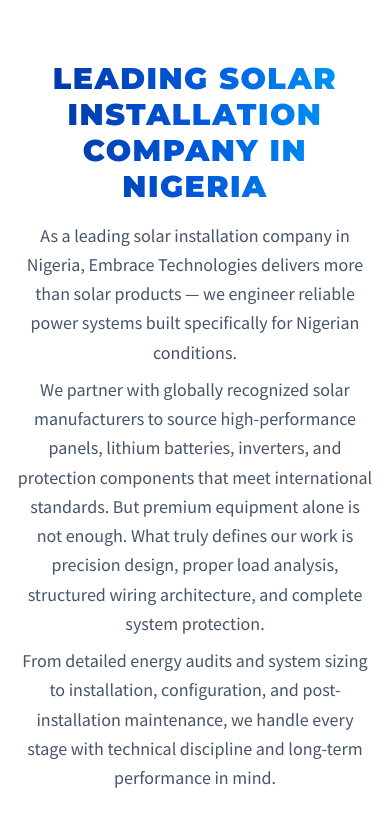
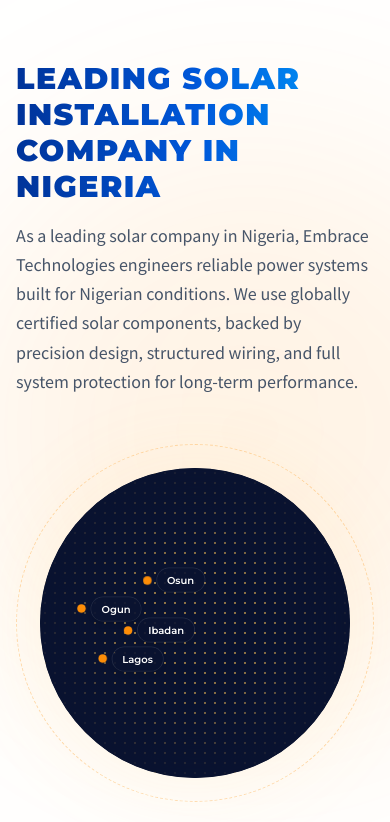
Before and after one commit to imoleayomi19/the-embrace, a React (Vite) app: page / in a window 390 px wide. Shown: the part 5520-6342 px from the top of the page. Built offline with nearby package versions, Linux system fonts and the light colour scheme.

Commit message:
Add new blog posts on solar panel efficiency and system sizing for Nigerian homes

```diff
--- a/src/pages/Home.tsx
+++ b/src/pages/Home.tsx
@@ -790,14 +790,20 @@
         </div>
       </section>
 
-      {/* TESTIMONIALS & ABOUT SECTION */}
-      <section className="py-16 bg-white overflow-hidden">
-        <div className="container mx-auto px-4 md:px-6">
-          {/* Header Text - Reduced height */}
+      {/* THE GLOBAL SHIFT — dark, two-column: copy + stats on the left,
+          a dotted "globe" with our project locations on the right */}
+      <section className="relative overflow-hidden bg-[#ffffff] py-16 md:py-24">
+        {/* Soft ambient glow, purely decorative */}
+        <div className="pointer-events-none absolute -right-40 top-1/2 h-[600px] w-[600px] -translate-y-1/2 rounded-full bg-secondary/10 blur-[120px]" />
+
+        <div className="container relative mx-auto px-4 md:px-6">
+          <div className="grid grid-cols-1 items-center gap-12 lg:grid-cols-2 lg:gap-16">
+
+            {/* Left: contents */}
             <motion.div
-            className="max-w-5xl mx-auto text-center mb-8"
-            initial={{ opacity: 0, y: 20 }}
-            whileInView={{ opacity: 1, y: 0 }}
+              className="flex flex-col justify-center text-left"
+              initial={{ opacity: 0, x: -20 }}
+              whileInView={{ opacity: 1, x: 0 }}
               viewport={{ once: true }}
               transition={{ duration: 0.6 }}
             >
@@ -805,19 +811,72 @@
                 Leading Solar Installation Company in Nigeria
               </h3>
 
-            <div className="space-y-2 text-slate-600 font-montserrat text-lg leading-relaxed max-w-4xl mx-auto" style={{ fontFamily: "'Source Sans Pro', sans-serif" }}>
+              <div className="space-y-2 text-slate-600 font-montserrat text-lg leading-relaxed" style={{ fontFamily: "'Source Sans Pro', sans-serif" }}>
                 <p>
-                As a leading solar installation company in Nigeria, Embrace Technologies delivers more than solar products — we engineer reliable power systems built specifically for Nigerian conditions.
-              </p>
-              <p>
-                We partner with globally recognized solar manufacturers to source high-performance panels, lithium batteries, inverters, and protection components that meet international standards. But premium equipment alone is not enough. What truly defines our work is precision design, proper load analysis, structured wiring architecture, and complete system protection.
-              </p>
-              <p>
-                From detailed energy audits and system sizing to installation, configuration, and post-installation maintenance, we handle every stage with technical discipline and long-term performance in mind.
+                  As a leading solar company in Nigeria, Embrace Technologies engineers reliable power systems built for Nigerian conditions. We use globally certified solar components, backed by precision design, structured wiring, and full system protection for long-term performance.
                 </p>
               </div>
             </motion.div>
 
+            {/* Right: dotted globe with location pins. */}
+            <motion.div
+              initial={{ opacity: 0, scale: 0.92 }}
+              whileInView={{ opacity: 1, scale: 1 }}
+              viewport={{ once: true }}
+              transition={{ duration: 0.7, ease: [0.22, 1, 0.36, 1] }}
+              className="relative mx-auto lg:ml-auto lg:mr-0 aspect-square w-full max-w-[420px] sm:max-w-[480px]"
+            >
+              {/* Outer dashed orbit ring */}
+              <div className="absolute inset-0 rounded-full border border-dashed border-secondary/30" />
+
+              {/* Sphere */}
+              <div className="absolute inset-6 overflow-hidden rounded-full bg-[#0a1330] shadow-[0_0_90px_rgba(255,199,89,0.12)]">
+                {/* Dot texture */}
+                <div
+                  className="absolute inset-0 opacity-60"
+                  style={{
+                    backgroundImage:
+                      "radial-gradient(rgba(255,199,89,0.9) 1px, transparent 1.5px)",
+                    backgroundSize: "10px 10px",
+                  }}
+                />
+                {/* Vignette so the dots fade softly at the rim */}
+                <div className="absolute inset-0 rounded-full shadow-[inset_0_0_60px_35px_#0a1330]" />
+              </div>
+
+              {/* Location pins — our project locations */}
+              {[
+                { label: "Ogun", top: "46%", left: "26%" },
+                { label: "Lagos", top: "60%", left: "32%" },
+                { label: "Ibadan", top: "52%", left: "40%" },
+                { label: "Osun", top: "38%", left: "44%" },
+              ].map((pin) => (
+                <div
+                  key={pin.label}
+                  className="absolute flex -translate-x-1/2 -translate-y-1/2 items-center gap-1.5"
+                  style={{ top: pin.top, left: pin.left }}
+                >
+                  <span className="relative flex h-2 w-2">
+                    <motion.span
+                      className="absolute inline-flex h-full w-full rounded-full bg-secondary opacity-60"
+                      animate={{ scale: [1, 2.4, 1], opacity: [0.6, 0, 0.6] }}
+                      transition={{ duration: 2.2, repeat: Infinity, ease: "easeInOut" }}
+                    />
+                    <span className="relative inline-flex h-2 w-2 rounded-full bg-secondary" />
+                  </span>
+                  <span className="whitespace-nowrap rounded-full bg-[#0a1330]/90 px-2.5 py-1 font-montserrat text-[10px] font-semibold text-white shadow-md ring-1 ring-white/10">
+                    {pin.label}
+                  </span>
+                </div>
+              ))}
+            </motion.div>
+          </div>
+        </div>
+      </section>
+
+      {/* TESTIMONIALS & ABOUT SECTION */}
+      <section className="py-16 bg-white overflow-hidden">
+        <div className="container mx-auto px-4 md:px-6">
           {/* Testimonial Slider with Paired Image + Card */}
           <div
             className="relative overflow-hidden rounded-3xl pb-2"
```
Also changed, not shown: src/data/blogPosts.ts (+79 -24 lines). Lines whose indentation alone changed are shown as unchanged.
